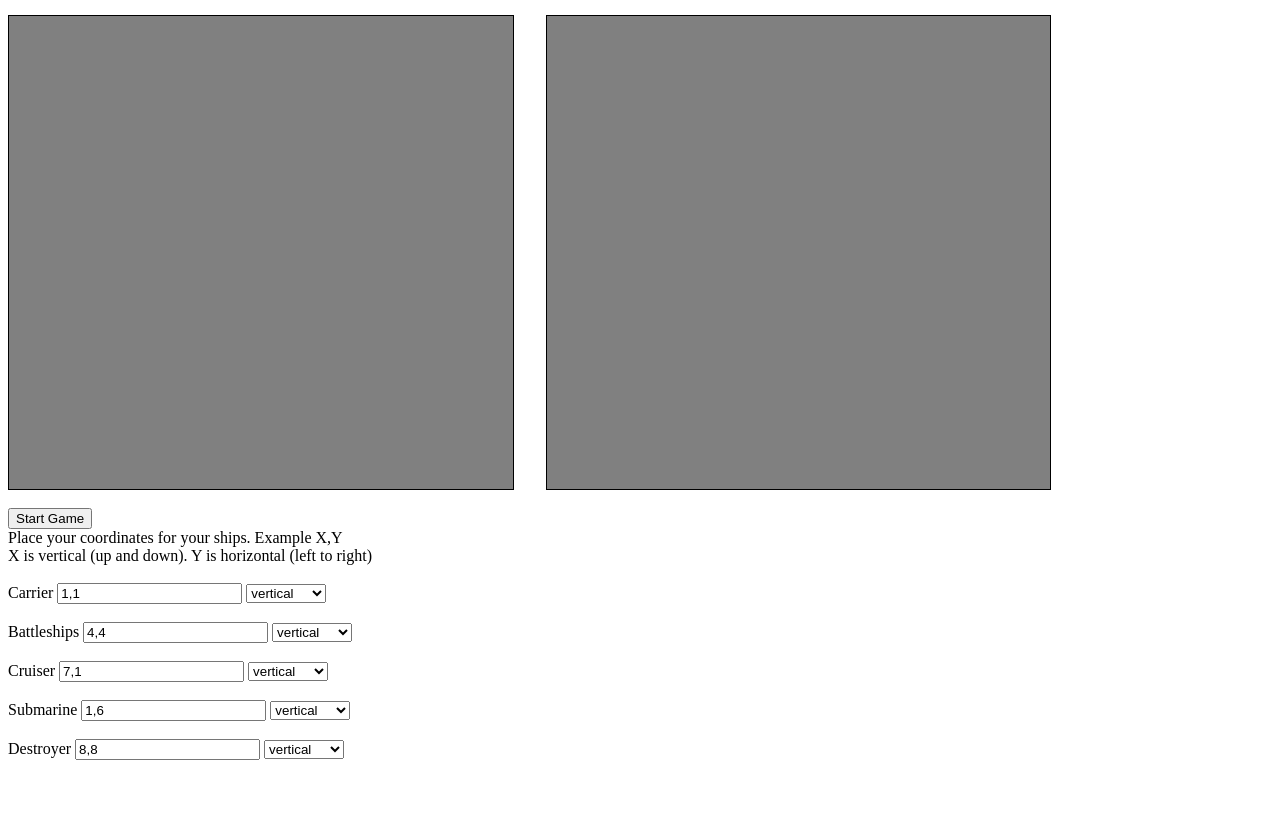
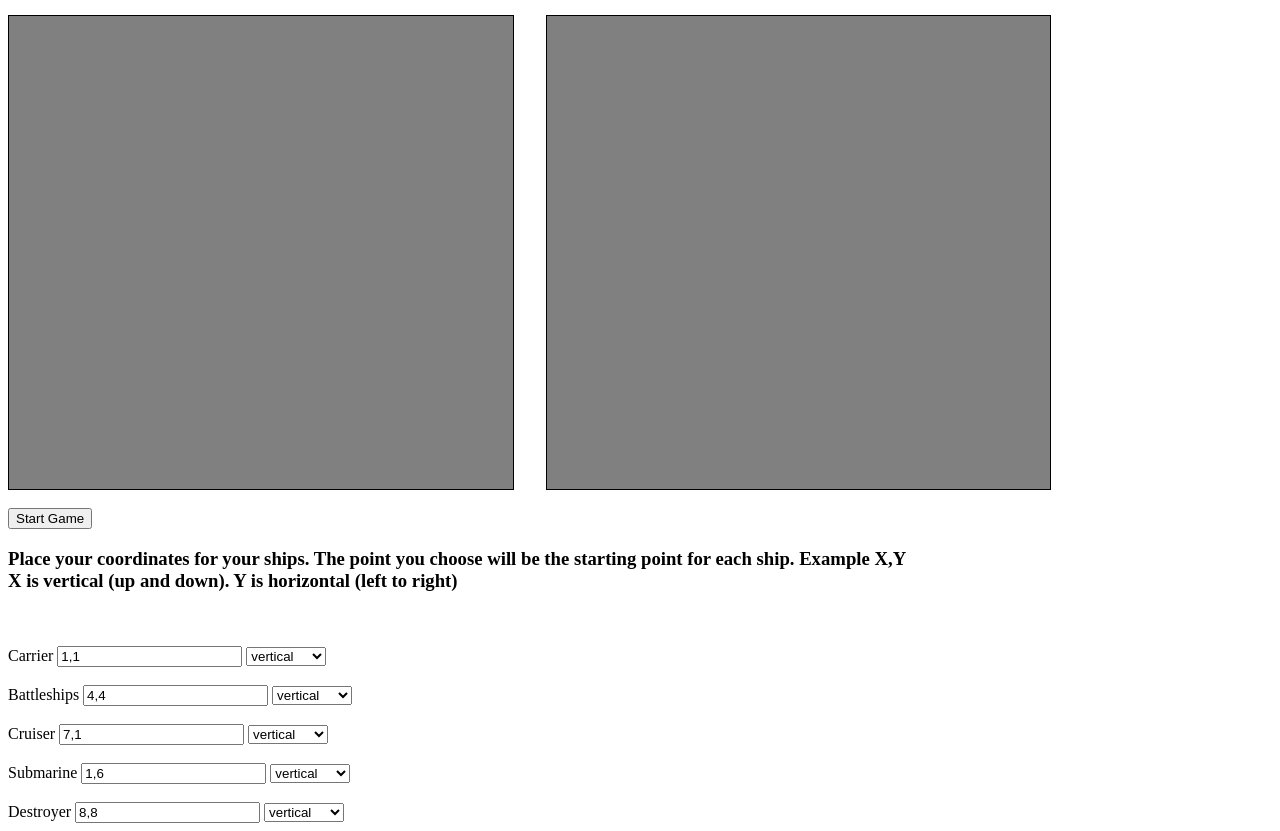
Before and after one commit to jlynyrd18/TOP-Battleship, a website with bundled scripts: page index.html in a window 1280 px wide. Shown: the part 101-932 px from the top of the page. Before the commit the page ends 869 px from the top, so only its background shows below. Built offline with nearby package versions, Linux system fonts and the light colour scheme.

Commit message:
added info to clarify placing of ships

```diff
--- a/index.html
+++ b/index.html
@@ -23,7 +23,9 @@
     <br>
     <button id="start">Start Game</button>
     <div id="playerShips">
-        Place your coordinates for your ships. Example X,Y<br>X is vertical (up and down). Y is horizontal (left to right)
+        <h3>Place your coordinates for your ships. The point you choose will be the starting point for each ship.
+        Example X,Y<br>X is vertical (up and down). Y is horizontal (left to right)
+        </h3>
         <br><br>
         <form>
             <label for="carrier">Carrier</label>
```
